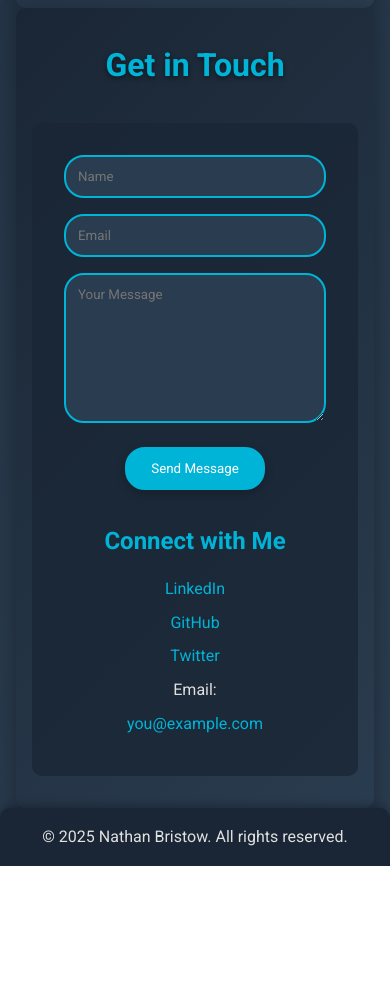
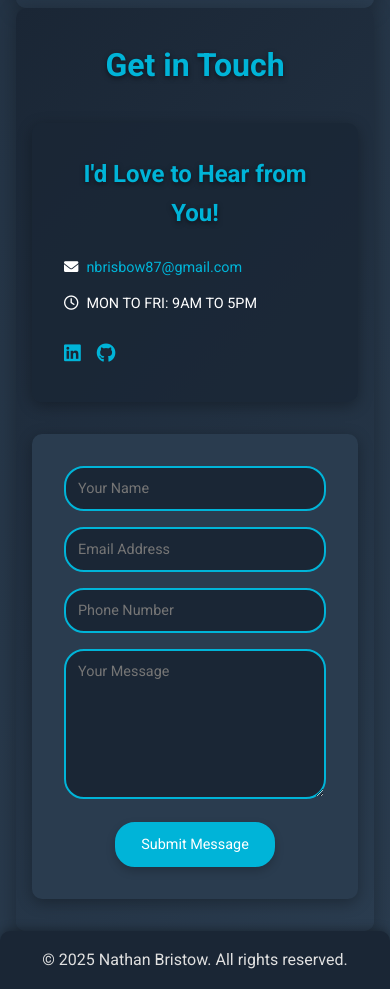
Before and after one commit to Naths-Analytics/my-portfolio, a plain HTML site: page index.html in a window 390 px wide. Shown: the part 2379-3368 px from the top of the page. Before the commit the page ends 3245 px from the top, so only its background shows below. Drawn offline with nearby package versions, Linux system fonts and the light colour scheme.

Commit message:
Update Contact section to match dark theme, remove form, and keep icons

```diff
--- a/index.html
+++ b/index.html
@@ -6,6 +6,8 @@
     <title>Nathan - Portfolio</title>
     <link href="https://fonts.googleapis.com/css2?family=Roboto:wght@400;700&display=swap" rel="stylesheet">
     <link rel="stylesheet" href="styles.css">
+    <!-- Font Awesome for icons (for LinkedIn, GitHub, Email) -->
+    <link rel="stylesheet" href="https://cdnjs.cloudflare.com/ajax/libs/font-awesome/6.0.0-beta3/css/all.min.css">
 </head>
 <body>
     <!-- Top Navigation -->
@@ -75,19 +77,22 @@
     <section id="contact" class="contact">
         <h2>Get in Touch</h2>
         <div class="contact-content">
+            <div class="contact-info">
+                <h3>I'd Love to Hear from You!</h3>
+                <p><i class="fas fa-envelope"></i> <a href="mailto:nbrisbow87@gmail.com">nbrisbow87@gmail.com</a></p>
+                <p><i class="far fa-clock"></i> MON TO FRI: 9AM TO 5PM</p>
+                <div class="social-icons">
+                    <a href="#" aria-label="LinkedIn"><i class="fab fa-linkedin"></i></a>
+                    <a href="#" aria-label="GitHub"><i class="fab fa-github"></i></a>
+                </div>
+            </div>
             <form class="contact-form">
-                <input type="text" name="name" placeholder="Name" required>
-                <input type="email" name="email" placeholder="Email" required>
+                <input type="text" name="name" placeholder="Your Name" required>
+                <input type="email" name="email" placeholder="Email Address" required>
+                <input type="tel" name="phone" placeholder="Phone Number" required>
                 <textarea name="message" placeholder="Your Message" required></textarea>
-                <button type="submit">Send Message</button>
+                <button type="submit">Submit Message</button>
             </form>
-            <div class="social-links">
-                <h3>Connect with Me</h3>
-                <a href="#">LinkedIn</a>
-                <a href="#">GitHub</a>
-                <a href="#">Twitter</a>
-                <p>Email: <a href="mailto:you@example.com">you@example.com</a></p>
-            </div>
         </div>
     </section>
 
--- a/styles.css
+++ b/styles.css
@@ -55,7 +55,7 @@ body {
 
 /* Hero Section */
 .hero {
-    height: 80vh;
+    height: 60vh;
     display: flex;
     justify-content: center;
     align-items: center;
@@ -230,20 +230,83 @@ body {
 }
 
 .contact-content {
-    max-width: 800px;
+    max-width: 1200px;
     margin: 0 auto;
     display: flex;
     flex-wrap: wrap;
     gap: 2rem;
     justify-content: center;
+}
+
+.contact-info {
+    flex: 1;
+    min-width: 300px;
+    color: #ffffff;
+    padding: 2rem;
     background: rgba(26, 38, 53, 0.8); /* Semi-transparent overlay */
-    padding: 2rem;
     border-radius: 10px;
+    box-shadow: 0 4px 15px rgba(0, 0, 0, 0.3);
+}
+
+.contact-info h3 {
+    font-size: 1.5rem;
+    margin-bottom: 1.5rem;
+    color: #00b4d8;
+    text-shadow: 0 2px 5px rgba(0, 0, 0, 0.5);
+}
+
+.contact-info p {
+    margin: 0.8rem 0;
+    font-size: 1rem;
+    display: flex;
+    align-items: center;
+    gap: 0.5rem;
+}
+
+.contact-info p a {
+    color: #00b4d8;
+    text-decoration: none;
+    white-space: nowrap; /* Keeps email on a single line on desktop */
+    overflow: hidden;
+    text-overflow: ellipsis;
+}
+
+.contact-info p a:hover {
+    color: #0086a8; /* Darker cyan on hover */
+    text-decoration: underline;
+}
+
+.contact-info .social-icons {
+    margin-top: 1.5rem;
+    display: flex;
+    gap: 1rem;
+}
+
+.contact-info .social-icons a {
+    color: #00b4d8;
+    font-size: 1.5rem;
+    transition: color 0.3s;
+}
+
+.contact-info .social-icons a:hover {
+    color: #0086a8; /* Darker cyan on hover */
 }
 
 .contact-form {
     flex: 1;
     min-width: 300px;
+    background: #2a3c4f; /* Darker navy, matching your theme */
+    padding: 2rem;
+    border-radius: 10px;
+    box-shadow: 0 4px 15px rgba(0, 0, 0, 0.3);
+    color: #ffffff; /* White text for contrast on dark background */
+}
+
+.contact-form h3 {
+    font-size: 1.5rem;
+    margin-bottom: 1.5rem;
+    color: #00b4d8; /* Cyan for heading */
+    text-shadow: 0 2px 5px rgba(0, 0, 0, 0.5);
 }
 
 .contact-form input,
@@ -251,9 +314,9 @@ body {
     width: 100%;
     padding: 0.75rem;
     margin-bottom: 1rem;
-    border: 2px solid #00b4d8; /* Cyan border */
+    border: 2px solid #00b4d8; /* Cyan border, matching your theme */
     border-radius: 20px; /* Rounded for futuristic look */
-    background: #2a3c4f; /* Darker navy */
+    background: #1a2635; /* Dark navy, matching your theme */
     color: #ffffff;
     transition: border-color 0.3s;
 }
@@ -271,7 +334,7 @@ body {
 
 .contact-form button {
     padding: 0.75rem 1.5rem;
-    background: #00b4d8; /* Cyan button */
+    background: #00b4d8; /* Cyan button, matching your theme */
     color: #ffffff;
     border: 2px solid #00b4d8;
     border-radius: 20px;
@@ -283,30 +346,6 @@ body {
 .contact-form button:hover {
     background: #0086a8; /* Darker cyan */
     transform: translateY(-2px);
-}
-
-.social-links {
-    flex: 1;
-    min-width: 300px;
-}
-
-.social-links h3 {
-    font-size: 1.5rem;
-    margin-bottom: 1rem;
-    color: #00b4d8;
-}
-
-.social-links a {
-    display: block;
-    color: #00b4d8;
-    text-decoration: none;
-    margin: 0.5rem 0;
-    transition: color 0.3s;
-}
-
-.social-links a:hover {
-    color: #0086a8; /* Darker cyan */
-    text-decoration: underline;
 }
 
 /* Footer */
@@ -353,6 +392,19 @@ footer {
         flex-direction: column;
         align-items: center;
     }
+    .contact-info, .contact-form {
+        width: 100%;
+        margin: 0;
+    }
+    .contact-info p {
+        white-space: normal; /* Allow wrapping on mobile */
+        overflow: visible;
+        text-overflow: clip;
+        word-break: break-all; /* Breaks long text (like email) to fit */
+    }
+    .contact-form {
+        background: #2a3c4f; /* Ensure dark background on mobile */
+    }
 }
 
 @media (max-width: 480px) {
@@ -368,7 +420,15 @@ footer {
     .about, .projects, .contact {
         padding: 2rem 1rem;
     }
-    .contact-form, .social-links {
-        min-width: 100%;
+    .contact-form input,
+    .contact-form textarea,
+    .contact-form button {
+        font-size: 0.9rem; /* Smaller text on very small screens */
+    }
+    .contact-info p {
+        font-size: 0.9rem;
+    }
+    .contact-info .social-icons a {
+        font-size: 1.2rem;
     }
 }
```
